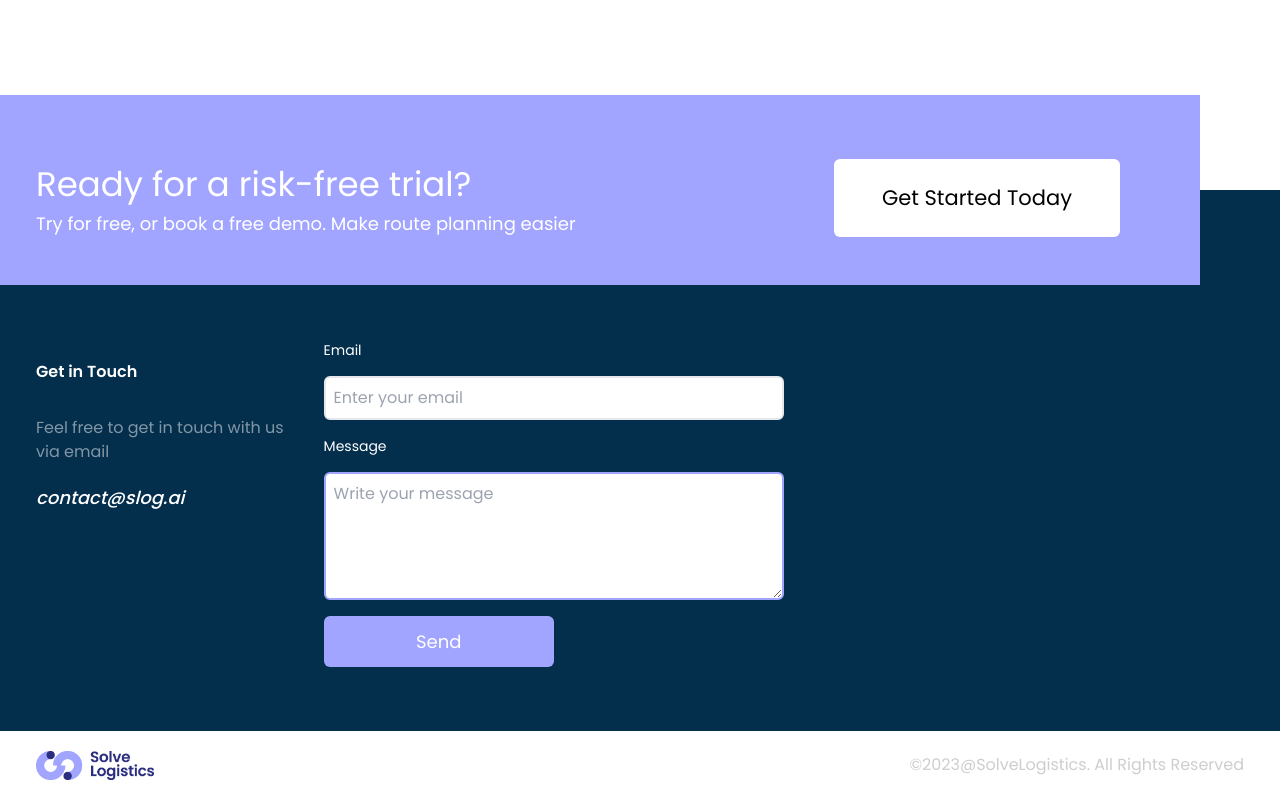
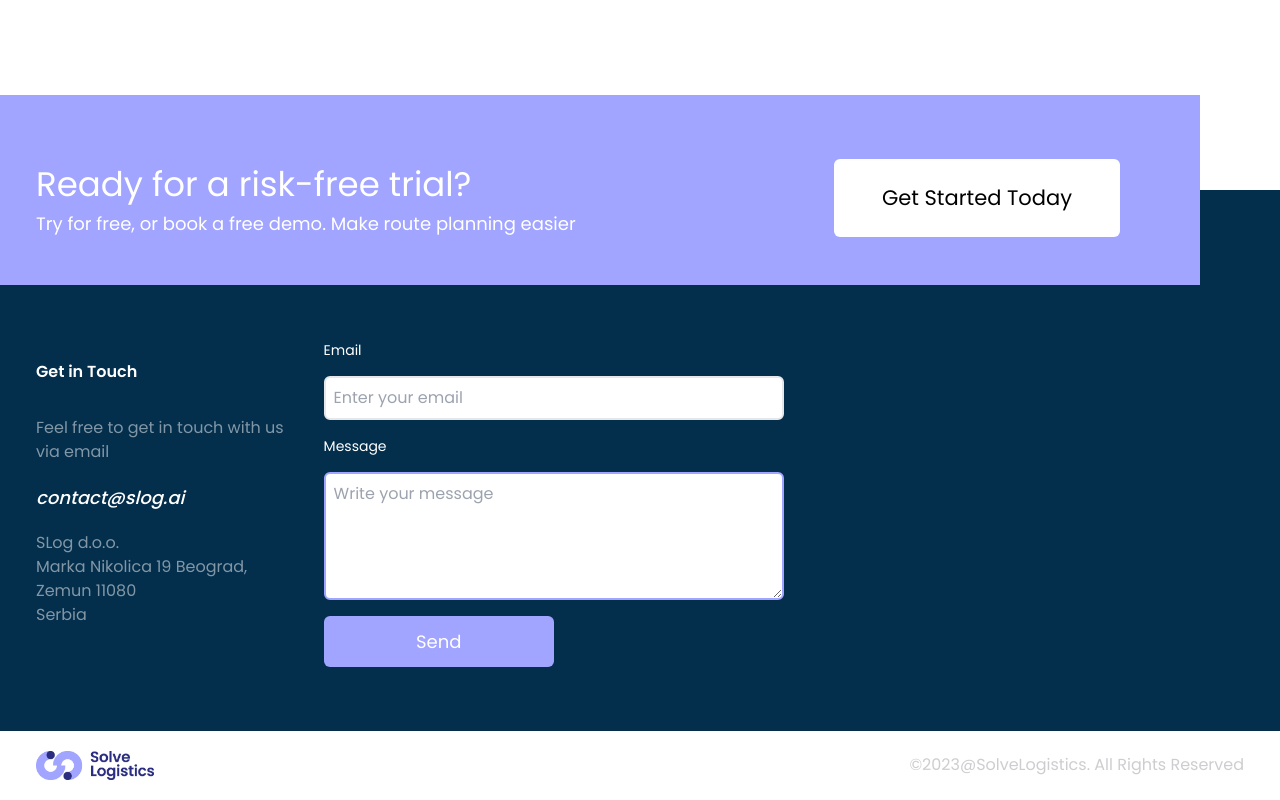
Before and after one commit to VladanIlicJS/s-log, a Next.js app: page / in a window 1280 px wide. Shown: the part 3613-4413 px from the top of the page. Built offline with nearby package versions, Linux system fonts and the light colour scheme.

Commit message:
company info added

```diff
--- a/components/Bottom.jsx
+++ b/components/Bottom.jsx
@@ -77,8 +77,11 @@ const Bottom = () => {
           <h1 className="text-[16px] font-semibold lg:pb-8 py-2 text-white">Get in Touch</h1>
           <p className="text-white opacity-50">Feel free to get in touch with us via email</p>
           <p className="text-white py-5 text-[18px] font-medium italic">contact@slog.ai</p>
+          <p className="text-white opacity-50">SLog d.o.o.</p>
+          <p className="text-white opacity-50">Marka Nikolica 19 Beograd, Zemun 11080</p>
+          <p className="text-white opacity-50">Serbia</p>
         </div>
-        <ContactForm/>
+        <ContactForm />
       </div>
     </div>
   )
```
